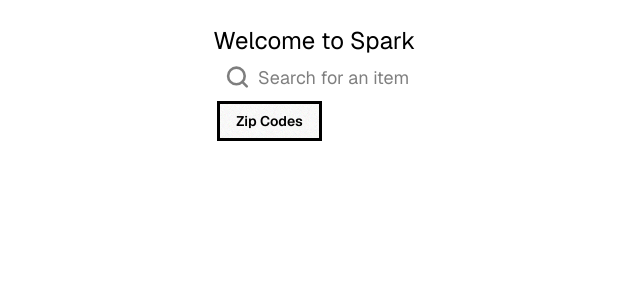
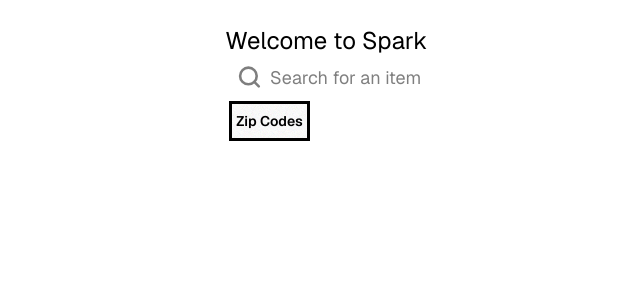
Before and after one commit to MustafaIK44/Spark, a Next.js app in the folder spark/: page / in a window 1280 px wide. Shown: the top 300 px of the page, without its empty margins (218-858 px from the left). Built offline with nearby package versions, Linux system fonts and the light colour scheme.

Commit message:
added more padding to zipcode, and changed themes

```diff
--- a/spark/app/globals.css
+++ b/spark/app/globals.css
@@ -1,6 +1,6 @@
 @import "tailwindcss";
 @plugin "daisyui" {
-  themes: light --default, dark --prefersdark, garden;
+  themes: caramellatte --default, coffee --prefersdark;
   root: ":root";
   include: ;
   exclude: ;
--- a/spark/src/components/DropDown.jsx
+++ b/spark/src/components/DropDown.jsx
@@ -5,7 +5,7 @@
 export default function DropDown() {
     return (
         <div className="dropdown">
-            <label tabIndex="0" className="btn m-1"> Zip Codes </label>
+            <label tabIndex="0" className="btn m-1 p-1"> Zip Codes </label>
             <ul tabIndex="0" className="dropdown-content z-[1] menu p-2 shadow-lg bg-base-100 rounded-box w-80">
                 <li><a>20151</a></li>
                 <li><a>20153</a></li>
--- a/spark/src/components/SearchBar.jsx
+++ b/spark/src/components/SearchBar.jsx
@@ -1,3 +1,4 @@
+
 function AvailableItems({listID}) {
     const avail_items = ["Eggs", "Bread", "Milk", "Cereal", "Chicken", "Beef", "Apples", "Bananas", "Rice", "Spam", "Paper towels, ", "Toilet paper"];
 
@@ -12,7 +13,7 @@
 
 export default function SearchBar() {
     return (
-        <label className="input">
+        <label className="input primary-content">
         <svg className="h-[2em] opacity-50" xmlns="http://www.w3.org/2000/svg" viewBox="0 0 24 24"><g strokeLinejoin="round" strokeLinecap="round" strokeWidth="2.5" fill="none" stroke="currentColor"><circle cx="11" cy="11" r="8"></circle><path d="m21 21-4.3-4.3"></path></g></svg>
         <input className="text-lg" type="search" required placeholder="Search for an item" list="available"/>
         <AvailableItems listID="available" />
```
